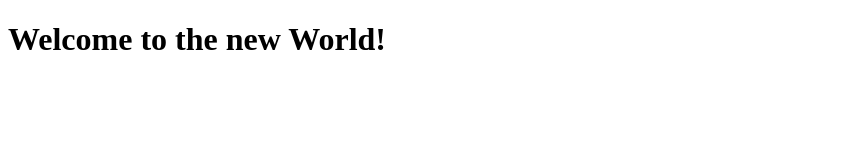
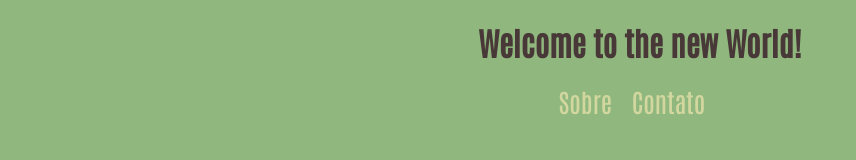
Before and after one commit to Kombini21/Node-Simple-Site, a website: page pages/index.html in a window 1280 px wide. Shown: the whole page, without its empty margins (0-856 px from the left). Drawn offline with Linux system fonts and the light colour scheme.

Commit message:
Estiliza e retorna as paginas

```diff
--- a/package.json
+++ b/package.json
@@ -18,6 +18,7 @@
   },
   "homepage": "https://github.com/Kombini21/Node-Simple-Site#readme",
   "dependencies": {
+    "consolidate": "^0.16.0",
     "express": "^4.18.1",
     "nodemon": "^2.0.19"
   }
--- a/pages/index.html
+++ b/pages/index.html
@@ -5,11 +5,13 @@
     <meta http-equiv="X-UA-Compatible" content="IE=edge">
     <meta name="viewport" content="width=device-width, initial-scale=1.0">
     <title>Informações</title>
+    <link rel="stylesheet" href="./styles.css">
 </head>
 <body>
 
     <h1 class="header-inicial">Welcome to the new World!</h1>
-
+    <a href='/sobre'>Sobre</a>
+    <a href='/contato'>Contato</a>
 
 </body>
 </html>
--- /dev/null
+++ b/pages/styles.css
@@ -0,0 +1,15 @@
+@import url('https://fonts.googleapis.com/css2?family=Antonio:wght@200;500&display=swap');
+
+body {
+    text-align: center;
+    background-color: #90B77D ;
+    font-family: 'Antonio', sans-serif;
+    color: #483838;
+}
+
+a {
+    text-decoration: none;
+    font-size: 1.6rem;
+    padding-right: 1rem;
+    color: #D2D79F;
+}
```
Also changed, not shown: index.js (+8 -4 lines), pages/404.html (+7 -0 lines), pages/about.html (+3 -0 lines), pages/contact-me.html (+3 -0 lines), 1 other file.
